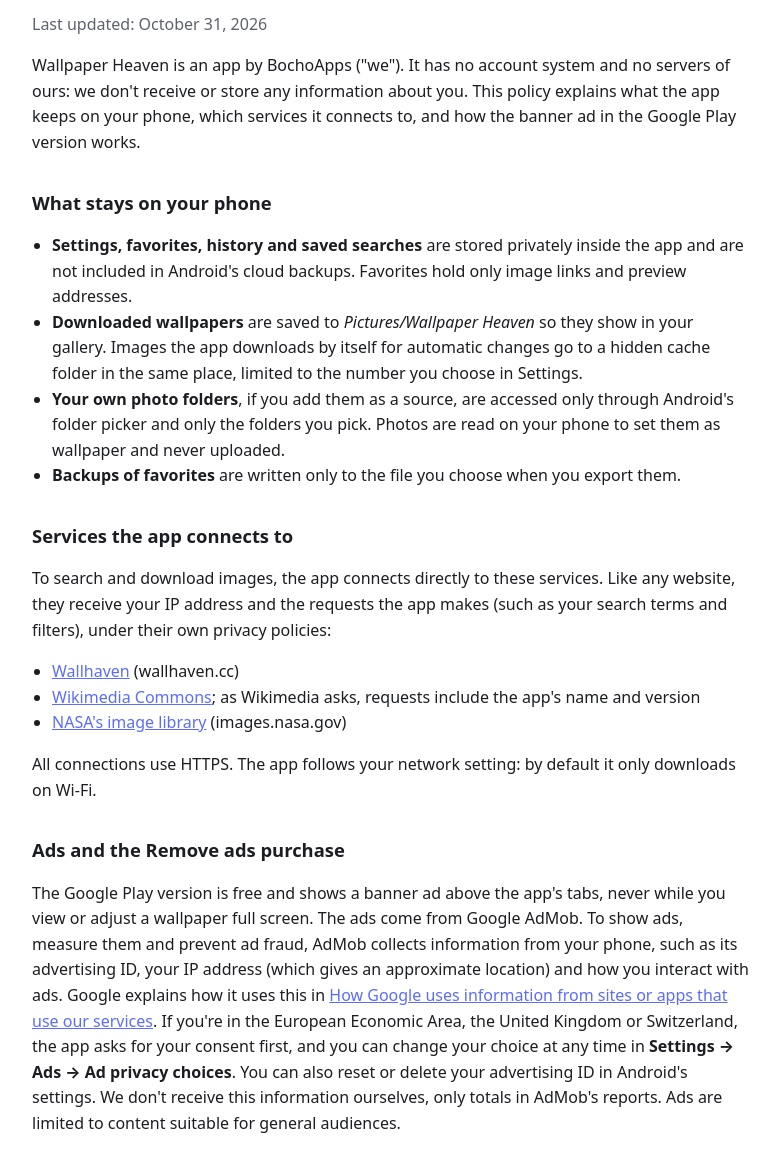
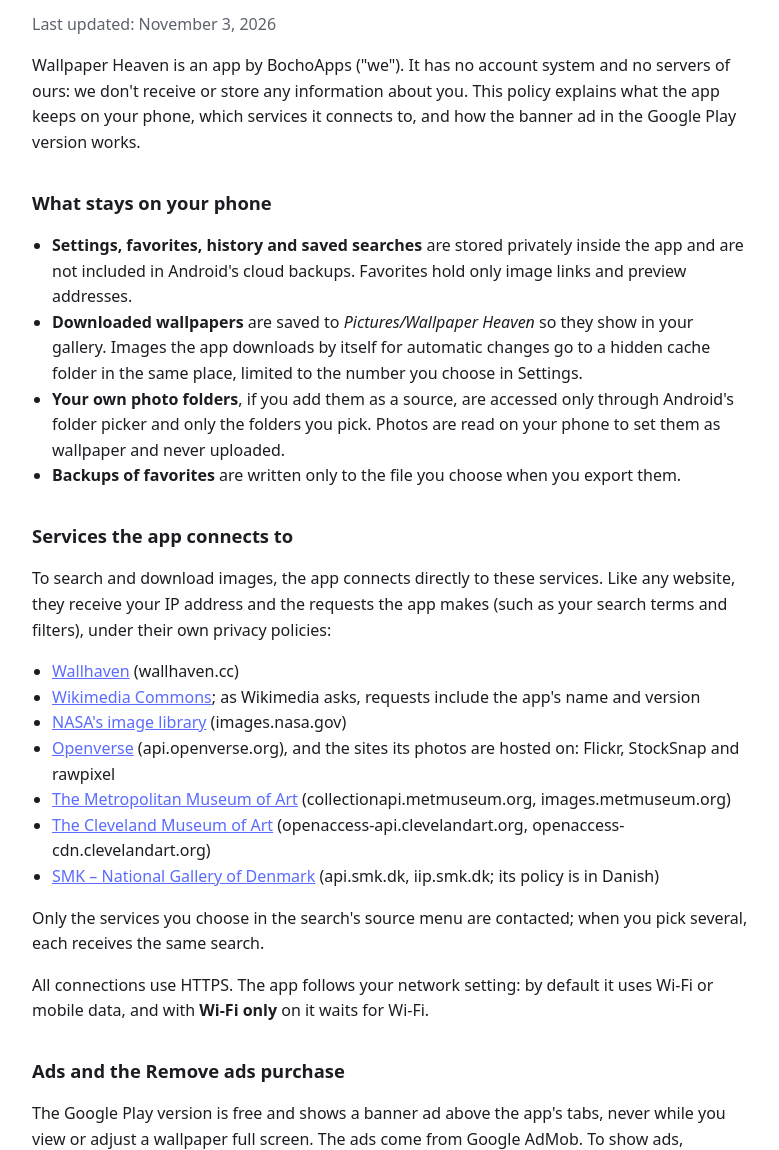
Before and after one commit to BochoApps/bochoapps.github.io, a plain HTML site: page wallpaperheaven/privacy.html in a window 1280 px wide. Shown: the part 139-1289 px from the top of the page, without its empty margins (248-1027 px from the left). Drawn offline with Linux system fonts and the light colour scheme.

Commit message:
Wallpaper Heaven: name Openverse and the art museums, and the new Wi-Fi default

```diff
--- a/wallpaperheaven/privacy.html
+++ b/wallpaperheaven/privacy.html
@@ -10,7 +10,7 @@
 <main>
 <nav><a href="./">← Wallpaper Heaven</a></nav>
 <h1><span>Wallpaper Heaven</span> Privacy Policy</h1>
-<p class="muted">Last updated: October 31, 2026</p>
+<p class="muted">Last updated: November 3, 2026</p>
 
 <p>Wallpaper Heaven is an app by BochoApps ("we"). It has no account system and no servers of ours: we don't receive or store any information about you. This policy explains what the app keeps on your phone, which services it connects to, and how the banner ad in the Google Play version works.</p>
 
@@ -28,8 +28,13 @@
  <li><a href="https://wallhaven.cc">Wallhaven</a> (wallhaven.cc)</li>
  <li><a href="https://foundation.wikimedia.org/wiki/Policy:Privacy_policy">Wikimedia Commons</a>; as Wikimedia asks, requests include the app's name and version</li>
  <li><a href="https://www.nasa.gov/privacy/">NASA's image library</a> (images.nasa.gov)</li>
+ <li><a href="https://openverse.org/privacy">Openverse</a> (api.openverse.org), and the sites its photos are hosted on: Flickr, StockSnap and rawpixel</li>
+ <li><a href="https://www.metmuseum.org/information/privacy-policy">The Metropolitan Museum of Art</a> (collectionapi.metmuseum.org, images.metmuseum.org)</li>
+ <li><a href="https://www.clevelandart.org/privacy-policy">The Cleveland Museum of Art</a> (openaccess-api.clevelandart.org, openaccess-cdn.clevelandart.org)</li>
+ <li><a href="https://www.smk.dk/politikker/">SMK – National Gallery of Denmark</a> (api.smk.dk, iip.smk.dk; its policy is in Danish)</li>
 </ul>
-<p>All connections use HTTPS. The app follows your network setting: by default it only downloads on Wi-Fi.</p>
+<p>Only the services you choose in the search's source menu are contacted; when you pick several, each receives the same search.</p>
+<p>All connections use HTTPS. The app follows your network setting: by default it uses Wi-Fi or mobile data, and with <strong>Wi-Fi only</strong> on it waits for Wi-Fi.</p>
 
 <h2 id="ads">Ads and the Remove ads purchase</h2>
 <p>The Google Play version is free and shows a banner ad above the app's tabs, never while you view or adjust a wallpaper full screen. The ads come from Google AdMob. To show ads, measure them and prevent ad fraud, AdMob collects information from your phone, such as its advertising ID, your IP address (which gives an approximate location) and how you interact with ads. Google explains how it uses this in <a href="https://policies.google.com/technologies/partner-sites">How Google uses information from sites or apps that use our services</a>. If you're in the European Economic Area, the United Kingdom or Switzerland, the app asks for your consent first, and you can change your choice at any time in <strong>Settings → Ads → Ad privacy choices</strong>. You can also reset or delete your advertising ID in Android's settings. We don't receive this information ourselves, only totals in AdMob's reports. Ads are limited to content suitable for general audiences.</p>
@@ -48,7 +53,7 @@
 </ul>
 
 <h2>Content</h2>
-<p>Wallpapers come from the services above, not from us. The Google Play version only shows images Wallhaven marks as safe for work. Each image links to its source page, where it can be reported.</p>
+<p>Wallpapers come from the services above, not from us. The Google Play version only shows images Wallhaven marks as safe for work. The art museums' collections are historical works of art, and some paintings and sculptures include nudity. Each image links to its source page, where it can be reported.</p>
 
 <h2>Deleting your data</h2>
 <p>Everything the app keeps is on your phone. Uninstalling the app, or clearing its storage in Android's settings, deletes your settings, favorites, history and API key. A Remove ads purchase stays with your Google account and comes back when you reinstall. Wallpapers in <em>Pictures/Wallpaper Heaven</em> stay until you delete them, for example with your gallery or file manager.</p>
```
Also changed, not shown: index.html (+1 -1 lines), wallpaperheaven/index.html (+4 -4 lines).
